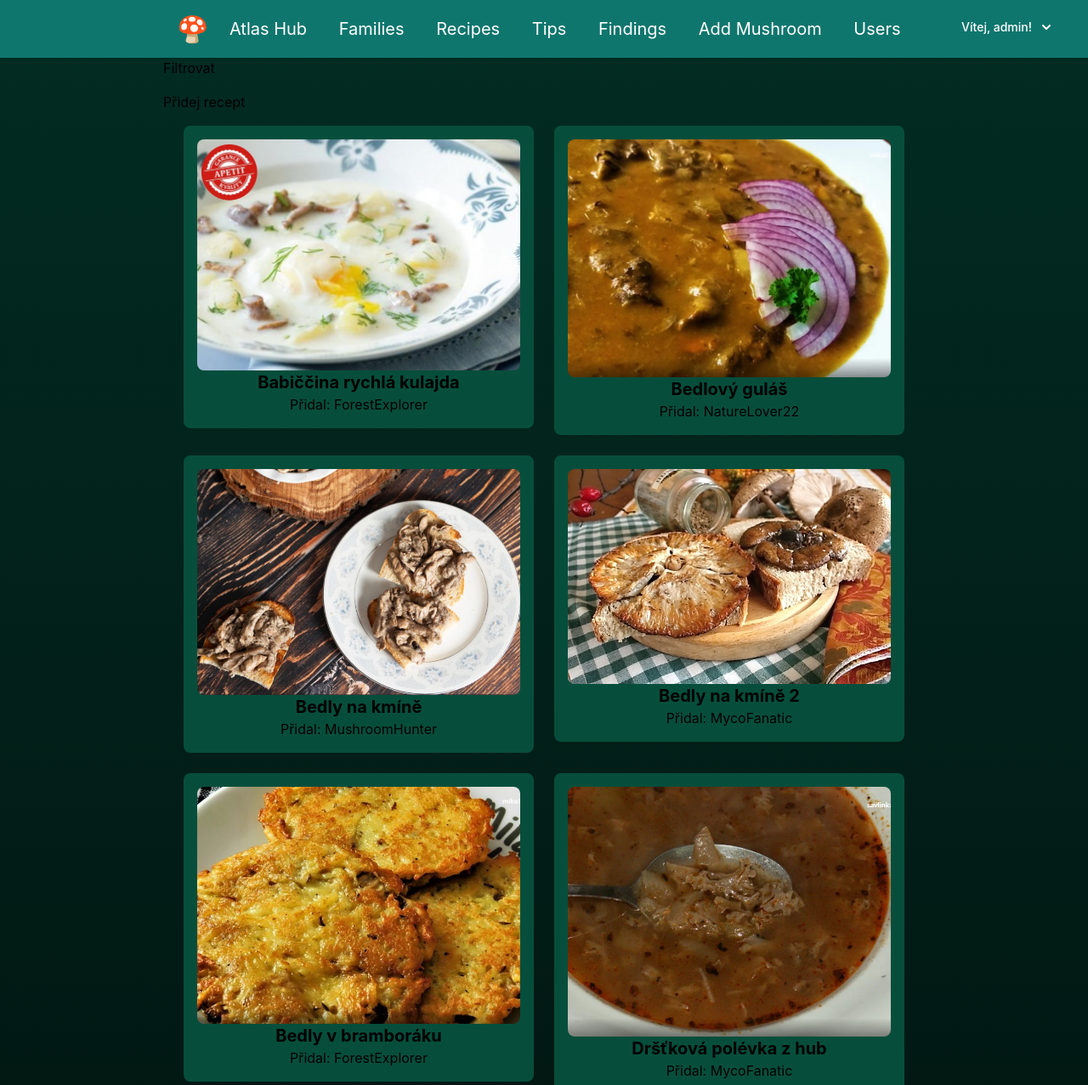
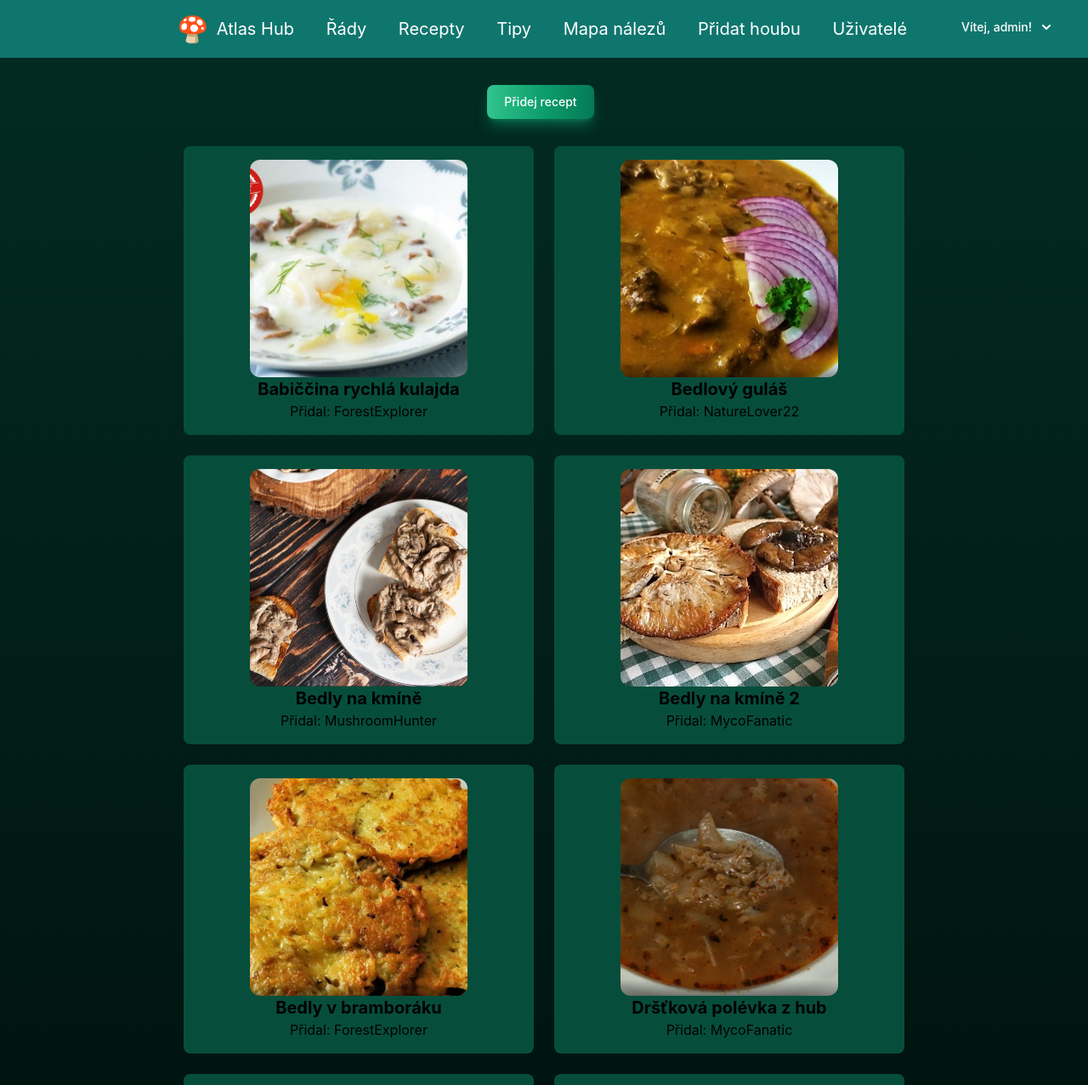
Before and after one commit to Wolferine69/mushroomatlas, a Django app: page /recipes/ in a window 1280 px wide. Shown: the top 1277 px of the page at 85% size. Run offline with Django 5.2, Linux system fonts and the light colour scheme; a user stored in the database is signed in; data comes from the database, SQL or seed files in the repository; style sheets or scripts are compiled from the project's sources; some libraries are stand-ins or nearby versions.

Commit message:
feature: Frontend in tailwind css.

```diff
--- a/templates/base.html
+++ b/templates/base.html
@@ -79,15 +79,15 @@
             </div>
                 <nav class="hidden lg:block space-x-8 text-xl" aria-label="main">
                     <a href="{%  url 'mushroom_list' %}" class= hover:animate-pulse>Atlas Hub</a>
-                    <a href="{%  url 'family_list' %}" class= hover:animate-pulse>Families</a>
-                    <a href="{%  url 'recipes_list' %}" class= hover:animate-pulse>Recipes</a>
-                    <a href="{%  url 'tip_list' %}" class= hover:animate-pulse>Tips</a>
-                    <a href="{%  url 'findings_map' %}" class= hover:animate-pulse>Findings</a>
+                    <a href="{%  url 'family_list' %}" class= hover:animate-pulse>Řády</a>
+                    <a href="{%  url 'recipes_list' %}" class= hover:animate-pulse>Recepty</a>
+                    <a href="{%  url 'tip_list' %}" class= hover:animate-pulse>Tipy</a>
+                    <a href="{%  url 'findings_map' %}" class= hover:animate-pulse>Mapa nálezů</a>
                     {% if user.is_authenticated %}
-                        <a href="{%  url 'add_mushroom' %}" class= "hover:animate-pulse mt-2">Add Mushroom</a>
+                        <a href="{%  url 'add_mushroom' %}" class= "hover:animate-pulse mt-2">Přidat houbu</a>
                     {% endif %}
                     {% if user.is_authenticated %}
-                        <a href="{%  url 'accounts_list' %}" class= "hover:animate-pulse mt-2">Users</a>
+                        <a href="{%  url 'accounts_list' %}" class= "hover:animate-pulse mt-2">Uživatelé</a>
                     {% endif %}
                 </nav>
             <div class="hidden lg:block">
@@ -103,18 +103,18 @@
                     <ul class="py-2 text-sm text-white dark:text-gray-200" aria-labelledby="dropdownDefaultButton">
                         {% if user.is_authenticated %}
                             <li>
-                        <a href="{%  url 'password_change' %}" class="block px-4 py-2 hover:bg-green-800 dark:hover:bg-green-800 dark:hover:text-white">change password</a>
+                        <a href="{%  url 'password_change' %}" class="block px-4 py-2 hover:bg-green-500 dark:hover:bg-green-800 dark:hover:text-white">změna hesla</a>
                         </li>
-                            <form method="post" action="{% url 'logout' %}">
+                            <form method="post" action="{% url 'logout' %}" class="block px-4 py-2 hover:bg-green-500 dark:hover:bg-green-800 dark:hover:text-white">
                                     {% csrf_token %}
-                                    <button type="submit" class="block px-4 py-2 hover:bg-green-500 dark:hover:bg-green-800 dark:hover:text-white">Logout</button>
+                                    <button type="submit" >odhlásit se</button>
                                 </form>
                         {% else %}
                             <li>
-                            <a href="{%  url 'login' %}" class="block px-4 py-2 hover:bg-green-500 dark:hover:bg-green-800 dark:hover:text-white">login</a>
+                            <a href="{%  url 'login' %}" class="block px-4 py-2 hover:bg-green-500 dark:hover:bg-green-800 dark:hover:text-white">přihlásit se</a>
                         </li>
                             <li>
-                           <a href="{%  url 'registration' %}" class="block px-4 py-2 hover:bg-green-500 dark:hover:bg-green-800 dark:hover:text-white">register</a>
+                           <a href="{%  url 'registration' %}" class="block px-4 py-2 hover:bg-green-500 dark:hover:bg-green-800 dark:hover:text-white">registrovat se</a>
                         </li>
                         {% endif %}
                     </ul>
@@ -122,13 +122,13 @@
             </div>
 
         </section>
-            <section id="mobile-menu" class="absolute top-0 bg-gradient-to-t from-teal-800 to-black w-full text-5xl flex-col justify-content-center origin-top
+            <section id="mobile-menu" class="absolute top-0 bg-gradient-to-t from-teal-800 to-black w-full text-3xl flex-col justify-content-center origin-top
               hidden min-h-screen">
                 <button class="text-txl self-end px-6 hover:animate-pulse">
                     &times;
                 </button>
 
-                <nav class="flex flex-col min-h-screen items-center py-8" aria-label="mobile">
+                <nav class="flex flex-col min-h-screen items-center py-4" aria-label="mobile">
                     <a href="{% url 'mushroom_list' %}" id="link" class="w-full text-center py-6 hover:animate-pulse">Atlas Hub</a>
                     <a href="{%  url 'family_list' %}" id="link" class="w-full text-center py-6 hover:animate-pulse">Řády</a>
                     <a href="{% url 'recipes_list' %}" id="link" class="w-full text-center py-6 hover:animate-pulse">Recepty</a>
@@ -137,9 +137,13 @@
                     {% if user.is_authenticated %}
                         <a href="{%  url 'add_mushroom' %}" class= "w-full text-center py-6 hover:animate-pulse">Přidat houbu</a>
                         <a href="{%  url 'accounts_list' %}" class= "w-full text-center py-6 hover:animate-pulse">Seznam uživatelů</a>
+                         <form method="post" action="{% url 'logout' %}">
+                                    {% csrf_token %}
+                                    <button type="submit" class= "w-full text-center py-6 hover:animate-pulse">Odhlásit se</button>
+                                </form>
 
                     {% else %}
-                        <a href="{%  url 'login' %}" class= "w-full text-center py-6 hover:animate-pulse">Login</a>
+                        <a href="{%  url 'login' %}" class= "w-full text-center py-6 hover:animate-pulse">přihlásit se</a>
                         <a href="{%  url 'registration' %}" class= "w-full text-center py-6 hover:animate-pulse">Registrovat</a>
 
                     {% endif %}
--- a/viewer/templates/family_detail.html
+++ b/viewer/templates/family_detail.html
@@ -10,7 +10,7 @@
         <h3> <strong> Houby v daném řádu: </strong> </h3>
         <ul>
         {% for mushroom in family.mushrooms.all %}
-        <li><a href="{% url 'mushroom_detail' mushroom.id %}">{{ mushroom.name_cz }} ({{ mushroom.name_latin }})</a></li>
+        <li class="underline"><a href="{% url 'mushroom_detail' mushroom.id %}">{{ mushroom.name_cz }} ({{ mushroom.name_latin }})</a></li>
         {% endfor %}
         </ul>
     </article>
--- a/viewer/templates/mushroom_list.html
+++ b/viewer/templates/mushroom_list.html
@@ -22,7 +22,7 @@
         </div>
         <button type="submit" class=" text-white mt-2 bg-gradient-to-r from-green-400 via-green-500 to-green-600 hover:bg-gradient-to-br
          focus:ring-4 focus:outline-none focus:ring-green-300 dark:focus:ring-green-800 shadow-lg shadow-green-500/50 dark:shadow-lg
-          dark:shadow-green-800/80 font-medium rounded-lg text-sm px-5 py-2.5 text-center me-2">Filtrovat</button>
+          dark:shadow-green-800/80 font-medium rounded-lg text-sm px-3 py-2 text-center me-2">Filtrovat</button>
     </form>
 
 
@@ -32,7 +32,7 @@
             <h5 class="text-xl mb-3">{{ mushroom.name_cz }} <br> ({{ mushroom.name_latin }})</h5>
                 <div>
                 {% if mushroom.image %}
-                <img src="{{ mushroom.image.url }}" alt="{{ mushroom.name_cz }}" class="rounded-xl">
+                    <img src="{{ mushroom.image.url }}" alt="{{ mushroom.name_cz }}" class="object-cover h-64 w-64 rounded-xl">
                 {% endif %}
                 </div>
             <hr>
--- a/viewer/templates/recipes_list.html
+++ b/viewer/templates/recipes_list.html
@@ -4,24 +4,31 @@
 
 {% block content %}
 <section class="container">
-    <form method="get" class="form-inline mb-4">
-        <div class="form-group mr-2">
-            <!-- Vaše filtrovací pole -->
+{#    <form method="get" class="form-inline mb-4">#}
+{#        <div class="form-group mr-2">#}
+{#            <!-- Vaše filtrovací pole -->#}
+{#        </div>#}
+{#        <div class="form-group mr-2">#}
+{#            <!-- Další filtrovací pole -->#}
+{#        </div>#}
+{#        <button type="submit" class="">Filtrovat</button>#}
+{#    </form>#}
+
+    {% if user.is_authenticated %}
+        <div class="py-4 my-2 mx-16 bg-transparent flex flex-col items-center ">
+            <a href="{% url 'add_recipe' %}" class="text-white mt-2 bg-gradient-to-r from-green-400 via-green-500 to-green-600 hover:bg-gradient-to-br
+             focus:ring-4 focus:outline-none focus:ring-green-300 dark:focus:ring-green-800 shadow-lg shadow-green-500/50 dark:shadow-lg
+              dark:shadow-green-800/80 font-medium rounded-lg text-sm px-5 py-2.5 text-center me-2">Přidej recept</a>
         </div>
-        <div class="form-group mr-2">
-            <!-- Další filtrovací pole -->
-        </div>
-        <button type="submit" class="">Filtrovat</button>
-    </form>
-    {% if user.is_authenticated %}
-        <a href="{% url 'add_recipe' %}">Přidej recept</a>
     {% endif %}
     <article class="grid grid-cols-1 mx-6 md:grid-cols-2 gap-6 mt-4 lg:grid-cols-3 items-start justify-start min-w-xl">
         {% for recipe in recipes %}
         <section class="flex flex-col items-center justify-center p-4 rounded-lg bg-emerald-900 hover:bg-emerald-800">
             <a href="{% url 'recipe_detail' recipe.id %}" class="flex flex-col items-center justify-center">
                 {% if recipe.image %}
-                <img src="{{ recipe.image.url }}" class="rounded-lg max-w-full" alt="{{ recipe.title }}">
+                    <div class="">
+                        <img src="{{ recipe.image.url }}" class="object-cover h-64 w-64 rounded-xl" alt="{{ recipe.title }}">
+                    </div>
                 {% endif %}
 
                 <h5 class="text-xl font-bold">{{ recipe.title }}</h5>
```
Also changed, not shown: viewer/templates/mushroom_detail.html (+8 -4 lines), viewer/templates/recipe_detail.html (+9 -6 lines).
